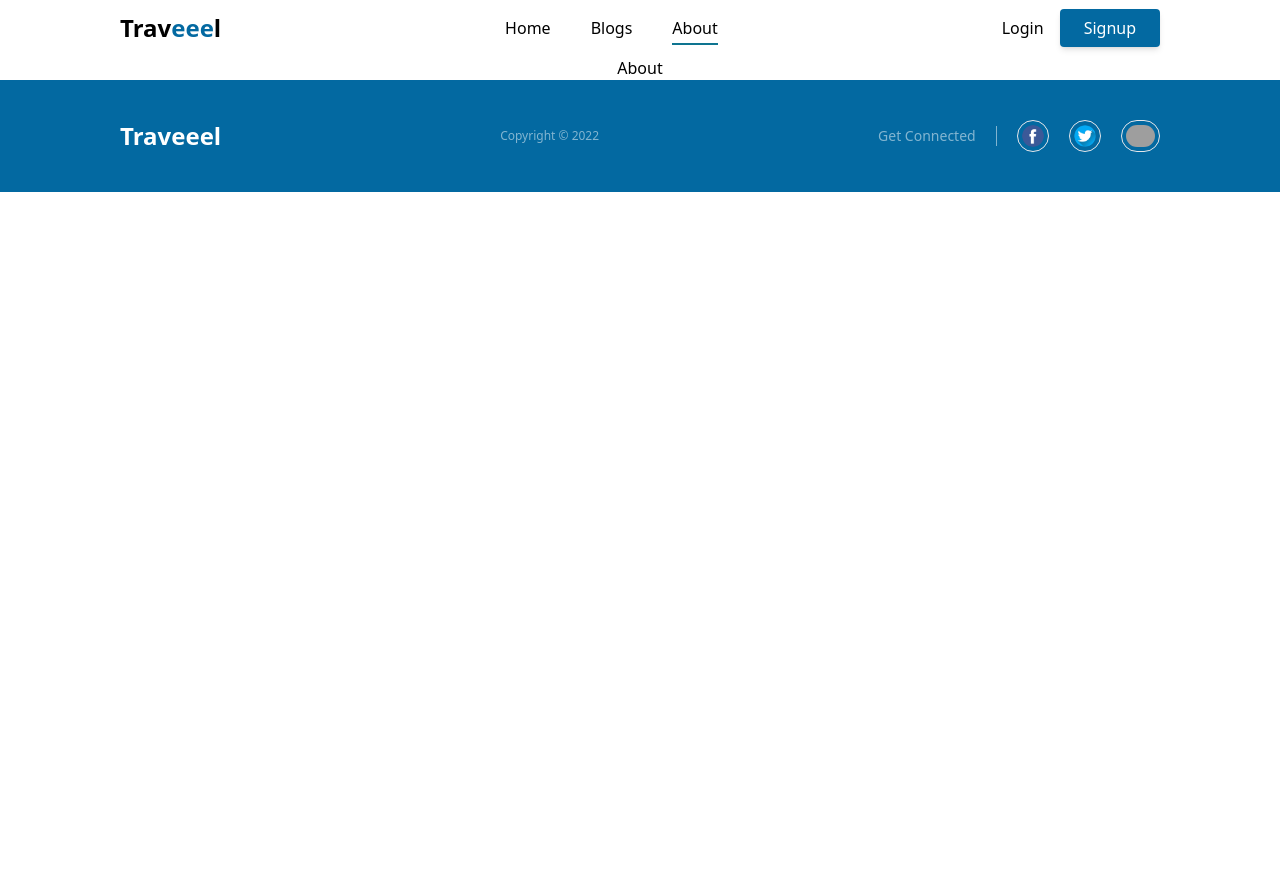
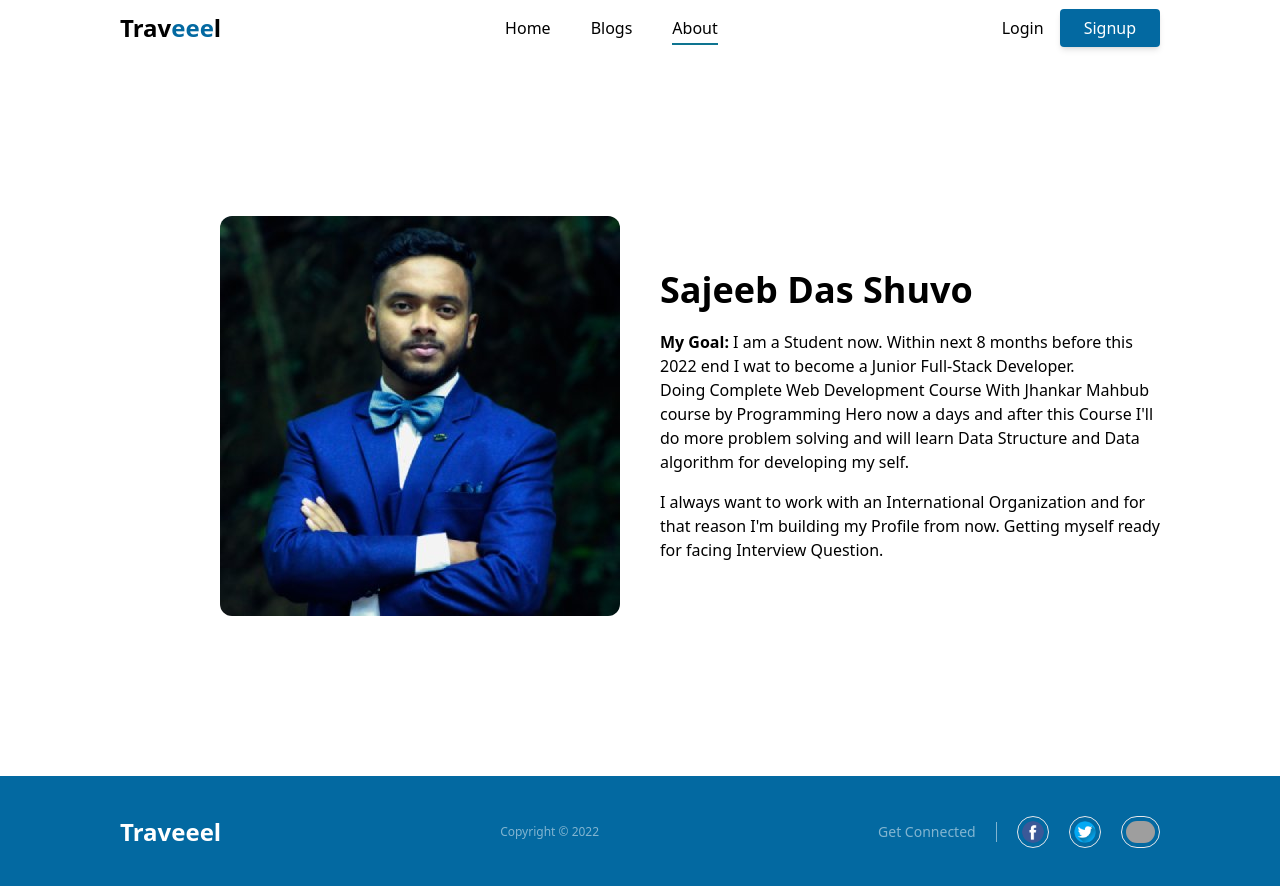
Before and after one commit to sajeeb-me/traveeel, a React (Create React App) app: page /about in a window 1280 px wide. Before the commit the page ends 800 px from the top, so only its background shows below. Built offline with nearby package versions, Linux system fonts and the light colour scheme; no server answers; grey boxes are pictures that could not be loaded; what tw-elements would draw is missing.

Commit message:
about section

```diff
--- a/src/Pages/About/About.js
+++ b/src/Pages/About/About.js
@@ -1,9 +1,20 @@
 import React from 'react';
+import MyImg from '../../images/about.jpg'
 
 const About = () => {
     return (
-        <div>
-            <h1>About</h1>
+        <div className='min-h-[90vh] px-5 md:px-[120px] flex justify-center items-center'>
+            <section className='grid grid-cols-1 md:grid-cols-2 items-center gap-10'>
+                <div className='flex justify-end'>
+                    <img className='rounded-xl' src={MyImg} alt="" />
+                </div>
+                <div className='text-left'>
+                    <h1 className='text-4xl font-semibold mb-5'>Sajeeb Das Shuvo</h1>
+                    <p><span className='font-semibold'>My Goal: </span>I am a Student now. Within next 8 months before this  2022 end I wat to become a Junior Full-Stack Developer.</p>
+                    <p>Doing Complete Web Development Course With Jhankar Mahbub course by Programming Hero now a days and after this Course I'll do more problem solving and will learn Data Structure and Data algorithm for developing my self.</p>
+                    <p className='mt-4'>I always want to work with an International Organization and for that reason I'm building my Profile from now. Getting myself ready for facing Interview Question. </p>
+                </div>
+            </section>
         </div>
     );
 };
```
Also changed, not shown: src/images/about.jpg (added).
